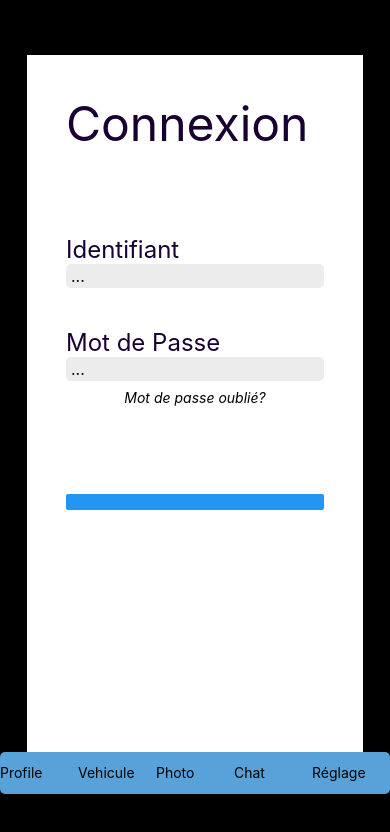
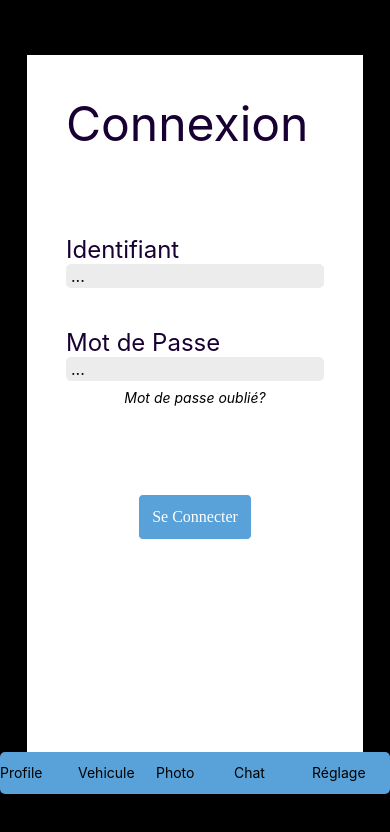
Before and after one commit to augcolas/MonVehiculeInfo, a React Native app in the folder front/: screen / in a window 390 px wide. Shown: the top 832 px of the page. Built offline with nearby package versions, Linux system fonts and the light colour scheme.

Commit message:
page connexion

```diff
--- a/front/components/login.js
+++ b/front/components/login.js
@@ -1,8 +1,12 @@
-import { StyleSheet, Text, TextInput, View, Button } from "react-native";
+import { StyleSheet, Text, TextInput, View, Pressable } from "react-native";
 import { React } from "react";
 
+function submitInfo() {
+  // Envoyer informations utilisateur + vérification
+  console.log("quoicoubeh");
+}
+
 export default function Login() {
-
   return (
     <View style={styles.form}>
       <View style={styles.container}>
@@ -29,11 +33,9 @@ export default function Login() {
         <Text style={styles.pwd}>Mot de passe oublié?</Text>
       </View>
 
-      <View style={styles.container}>
-        <Button style={styles.submit} onClick={""}>
-          Se Connecter
-        </Button>
-      </View>
+      <Pressable style={styles.submit} onPress={submitInfo}>
+        Se Connecter
+      </Pressable>
 
     </View>
   );
@@ -78,5 +80,11 @@ const styles = StyleSheet.create({
   submit: {
     maxWidth: "60%",
     color: "white",
-  }
+    backgroundColor: "#58A1D9",
+    border: "1px solid white",
+    borderRadius: "5px",
+    padding: "0.8em",
+    textAlign: "center",
+    alignSelf: "center",
+  },
 });
```
